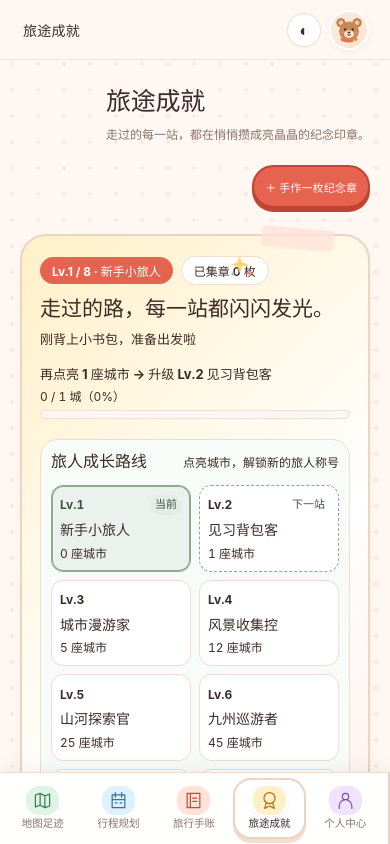
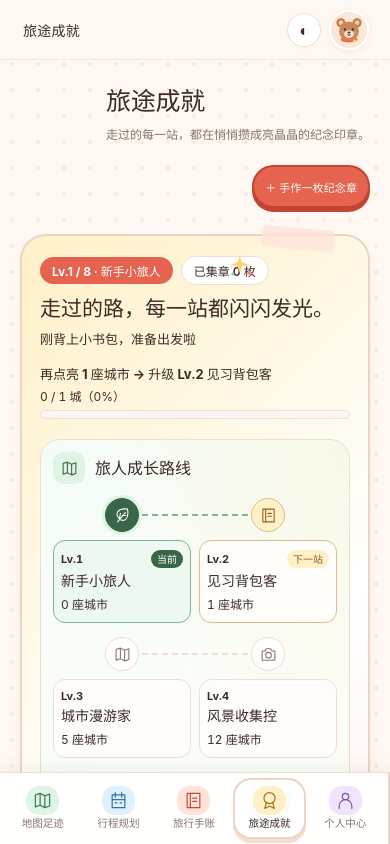
Before and after one commit to Eldonwyd/zhouyou-app, a React (Vite) app: page / in a window 390 px wide. Both pictures are taken after a click on the button "旅途成就". Shown: the top 844 px of the page. Built offline with nearby package versions, Linux system fonts and the light colour scheme.

Commit message:
Add traveler milestone icons and responsive layout
Use travel icons to distinguish the eight levels and highlight completed, current, and upcoming milestones on desktop and mobile.

```diff
--- a/src/components/AchievementsView.tsx
+++ b/src/components/AchievementsView.tsx
@@ -4,6 +4,9 @@ import { TravelCover, TravelIcon } from './TravelArt';
 import { AchievementBadgeArt, CuteSticker, HighlightEmptyArt, getTravelerLevel } from './CuteArt';
 import { createLocalId, downloadBlob } from '../utils';
 import { themeColor } from '../theme';
+
+// 每站沿用应用内的旅行图标，等级数超过现有图标时仍可显示默认地图图标。
+const travelerStopIcons = ['leaf', 'detail', 'map', 'camera', 'mountain', 'train', 'sun', 'plane'];
 
 interface AchievementsViewProps {
   marks: CityMark[];
@@ -291,8 +294,8 @@ export default function AchievementsView({
 
         <section className="level-roadmap" aria-labelledby="traveler-roadmap-title">
           <div className="level-roadmap-head">
+            <span className="level-roadmap-icon"><TravelIcon name="map" /></span>
             <h3 id="traveler-roadmap-title">旅人成长路线</h3>
-            <span>点亮城市，解锁新的旅人称号</span>
           </div>
           <ol className="level-roadmap-steps" role="list">
             {levelInfo.tiers.map((tier) => {
@@ -307,14 +310,17 @@ export default function AchievementsView({
                   className={`level-step is-${status}`}
                   aria-current={isCurrent ? 'step' : undefined}
                 >
-                  <div className="level-step-top">
+                  <div className="level-step-marker">
+                    <TravelIcon name={travelerStopIcons[tier.level - 1] ?? 'map'} />
+                    {isReached && <span className="level-step-check" role="img" aria-label="已达成">✓</span>}
+                  </div>
+                  <div className="level-step-card">
                     <span className="level-step-number">Lv.{tier.level}</span>
-                    {isReached && <span className="level-step-check" role="img" aria-label="已达成">✓</span>}
                     {isCurrent && <span className="level-step-status">当前</span>}
                     {isNext && <span className="level-step-status">下一站</span>}
+                    <strong className="level-step-title">{tier.title}</strong>
+                    <span className="level-step-threshold">{tier.minCities} 座城市</span>
                   </div>
-                  <strong className="level-step-title">{tier.title}</strong>
-                  <span className="level-step-threshold">{tier.minCities} 座城市</span>
                 </li>
               );
             })}
--- a/src/cute-styles.css
+++ b/src/cute-styles.css
@@ -1026,107 +1026,184 @@
   height: 34px;
 }
 
-/* 路线按护照内部可用宽度换列，兼顾窄屏和桌面的侧栏。 */
+/* 按护照内的可用宽度换列，路线色随外观与深浅主题切换。 */
 .level-roadmap {
   container: traveler-roadmap / inline-size;
-  --roadmap-accent-ink: color-mix(in srgb, var(--warm-green) 55%, var(--ink));
-  --roadmap-accent-line: color-mix(in srgb, var(--warm-green) 52%, var(--line));
+  --roadmap-accent-ink: color-mix(in srgb, var(--app-sage-ink) 75%, var(--ink));
+  --roadmap-accent-line: color-mix(in srgb, var(--app-sage-ink) 55%, var(--app-sage));
+  --roadmap-warm-ink: color-mix(in srgb, var(--app-honey-ink) 75%, var(--ink));
   margin-bottom: 18px;
-  padding: clamp(10px, 2vw, 18px);
+  padding: clamp(12px, 2vw, 22px);
   border: 1px solid var(--line);
-  border-radius: 18px;
-  background: color-mix(in srgb, var(--surface) 75%, var(--app-sage));
+  border-radius: 20px;
+  background:
+    radial-gradient(ellipse at top right, color-mix(in srgb, var(--app-honey) 34%, transparent), transparent 55%),
+    linear-gradient(145deg, color-mix(in srgb, var(--app-sage) 32%, var(--surface)), var(--surface));
 }
 .level-roadmap-head {
   display: flex;
-  flex-wrap: wrap;
-  justify-content: space-between;
-  align-items: baseline;
-  gap: 4px 12px;
-  margin-bottom: 12px;
+  align-items: center;
+  gap: 10px;
+  margin-bottom: 14px;
+}
+.level-roadmap-icon {
+  display: grid;
+  flex: 0 0 32px;
+  height: 32px;
+  place-items: center;
+  border-radius: 10px;
+  background: var(--app-sage);
+  color: var(--roadmap-accent-ink);
+}
+.level-roadmap-icon .travel-icon {
+  width: 17px;
+  height: 17px;
 }
 .level-roadmap-head h3 {
   margin: 0;
   color: var(--ink);
-  font-size: 16px;
+  font-size: clamp(16px, 2cqi, 19px);
   line-height: 1.4;
 }
-.level-roadmap-head > span {
-  color: var(--ink-2);
-  font-size: 12px;
-}
 .level-roadmap-steps {
+  --roadmap-gap: clamp(8px, 1.25cqi, 16px);
+  --roadmap-marker-size: 34px;
   display: grid;
   grid-template-columns: repeat(2, minmax(0, 1fr));
-  gap: 8px;
+  gap: 14px var(--roadmap-gap);
   margin: 0;
   padding: 0;
   list-style: none;
 }
-@container traveler-roadmap (min-width: 520px) {
-  .level-roadmap-steps { grid-template-columns: repeat(4, minmax(0, 1fr)); gap: 10px; }
-}
 .level-step {
-  display: grid;
+  position: relative;
+  display: grid;
+  grid-template-rows: auto 1fr;
+  gap: 8px;
+  min-width: 0;
+}
+
+/* 每段从本站圆标连到下一站圆标，按列数收住行尾，避免连线越出卡片。 */
+.level-step::before {
+  content: "";
+  position: absolute;
+  top: calc(var(--roadmap-marker-size) / 2 - 1px);
+  inset-inline-start: 50%;
+  width: calc(100% + var(--roadmap-gap));
+  border-top: 2px dashed var(--line-strong);
+}
+.level-step.is-reached::before { border-top: 2px solid var(--roadmap-accent-line); }
+.level-step.is-current::before { border-top-color: var(--roadmap-accent-line); }
+@container traveler-roadmap (width < 520px) {
+  .level-step:nth-child(2n)::before { display: none; }
+}
+@container traveler-roadmap (width >= 520px) {
+  .level-roadmap-steps { grid-template-columns: repeat(4, minmax(0, 1fr)); }
+  .level-step:nth-child(4n)::before { display: none; }
+}
+.level-step:last-child::before { display: none; }
+.level-step-marker {
+  position: relative;
+  display: grid;
+  place-items: center;
+  justify-self: center;
+  box-sizing: border-box;
+  width: var(--roadmap-marker-size);
+  height: var(--roadmap-marker-size);
+  border: 1px solid var(--line-strong);
+  border-radius: 50%;
+  background: var(--surface);
+  color: var(--muted);
+}
+.level-step-marker .travel-icon {
+  width: 17px;
+  height: 17px;
+}
+.level-step-card {
+  display: grid;
+  grid-template-columns: 1fr auto;
   align-content: start;
+  align-items: center;
   gap: 4px;
   min-width: 0;
-  padding: 9px clamp(8px, 1.1vw, 14px) 10px;
+  padding: 9px clamp(7px, 1.6cqi, 15px) 10px;
   border: 1px solid var(--line);
   border-radius: 12px;
-  background: var(--surface);
-}
-.level-step-top {
-  display: flex;
-  justify-content: space-between;
-  align-items: center;
-  flex-wrap: wrap;
-  gap: 2px 4px;
-  min-height: 20px;
-  margin-bottom: 2px;
+  background: color-mix(in srgb, var(--surface) 70%, var(--paper));
 }
 .level-step-number {
+  grid-column: 1;
   color: var(--ink-2);
-  font-size: 12px;
+  font-size: 11px;
   font-weight: 700;
   font-variant-numeric: tabular-nums;
   white-space: nowrap;
 }
 .level-step-title {
+  grid-column: 1 / -1;
   color: var(--ink);
   font-size: 14px;
   line-height: 1.35;
 }
 .level-step-threshold {
+  grid-column: 1 / -1;
   color: var(--ink-2);
   font-size: 12px;
   font-variant-numeric: tabular-nums;
 }
-.level-step-check,
-.level-step-status {
+.level-step-check {
+  position: absolute;
+  inset-inline-end: -4px;
+  bottom: -2px;
   display: inline-grid;
   place-items: center;
-  min-width: 20px;
-  min-height: 20px;
-  border-radius: 999px;
+  width: 16px;
+  height: 16px;
+  border: 1px solid var(--surface);
+  border-radius: 50%;
+  background: var(--roadmap-accent-ink);
+  color: var(--surface);
+  font-size: 10px;
+  font-weight: 700;
+}
+.level-step-status {
+  grid-column: 2;
+  padding: 3px 6px;
+  border-radius: 999px;
+  font-size: 10px;
+  font-weight: 700;
+  line-height: 1.2;
+  white-space: nowrap;
+}
+
+/* 实心圆标和同色短标签标出当前位置；暖色用于下一站。 */
+.level-step.is-reached .level-step-marker {
+  border-color: var(--roadmap-accent-line);
+  background: var(--app-sage);
   color: var(--roadmap-accent-ink);
-  background: color-mix(in srgb, var(--warm-green) 14%, var(--surface));
-  font-size: 11px;
-  font-weight: 700;
-  line-height: 1;
-  white-space: nowrap;
-}
-.level-step-status { padding-inline: 5px; }
-
-/* 当前等级用实线和着色突出，下一站用虚线；文字在不同主题下仍能区分状态。 */
-.level-step.is-current {
+}
+.level-step.is-current .level-step-marker,
+.level-step.is-current .level-step-status {
+  background: var(--roadmap-accent-ink);
+  color: var(--surface);
+}
+.level-step.is-current .level-step-marker {
+  border-color: var(--roadmap-accent-ink);
+  box-shadow: 0 0 0 3px var(--app-sage);
+}
+.level-step.is-current .level-step-card {
   border-color: var(--roadmap-accent-line);
-  background: color-mix(in srgb, var(--warm-green) 10%, var(--surface));
-  box-shadow: inset 0 0 0 1px var(--roadmap-accent-line);
-}
-.level-step.is-current .level-step-number { color: var(--roadmap-accent-ink); }
-.level-step.is-next { border: 1px dashed var(--roadmap-accent-line); }
-.level-step.is-next .level-step-status { background: transparent; }
+  background: color-mix(in srgb, var(--app-sage) 55%, var(--surface));
+}
+.level-step.is-next .level-step-marker,
+.level-step.is-next .level-step-status {
+  background: var(--app-honey);
+  color: var(--roadmap-warm-ink);
+}
+.level-step.is-next .level-step-marker,
+.level-step.is-next .level-step-card {
+  border-color: color-mix(in srgb, var(--roadmap-warm-ink) 34%, var(--app-honey));
+}
 
 .warm-achievements .metric-grid.passport-metrics {
   display: grid;
```
